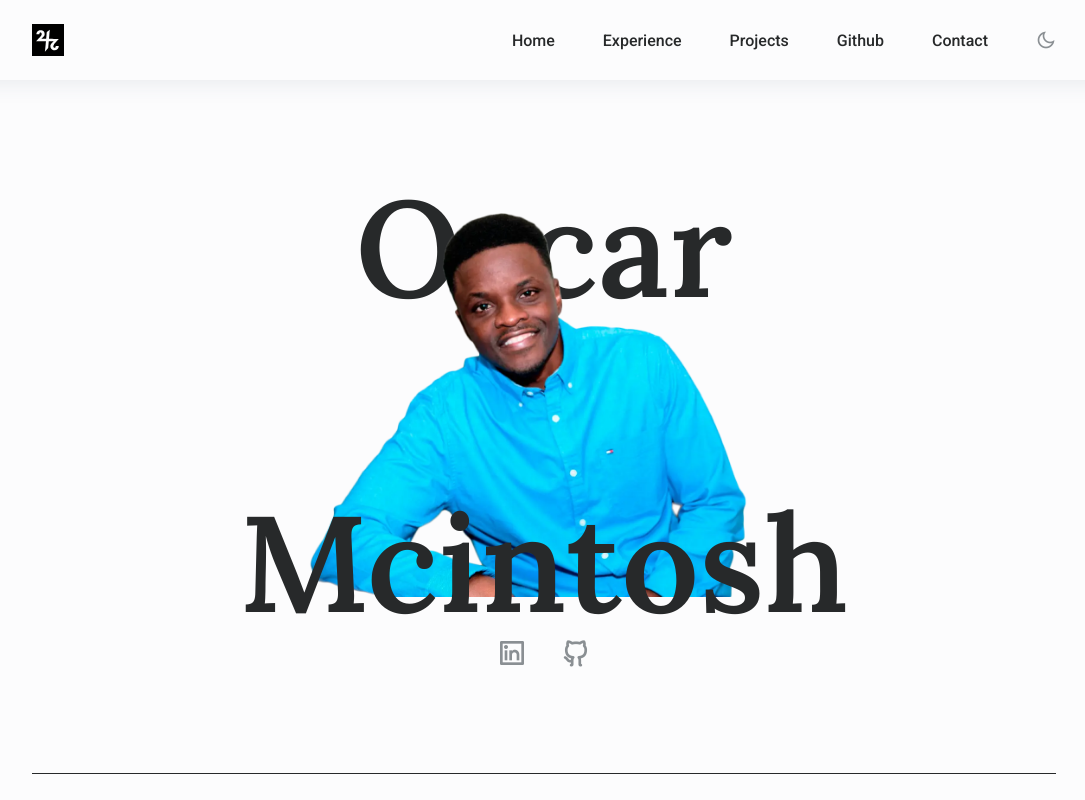
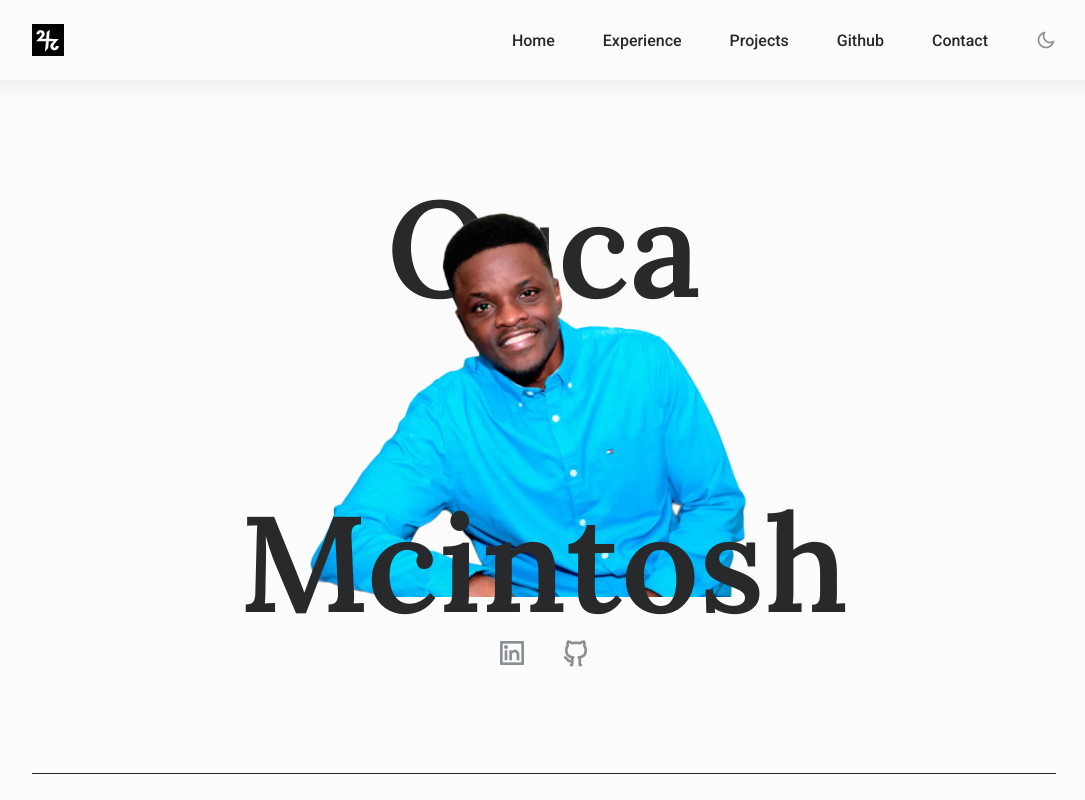
Before and after one commit to oscar-mcintosh/My_Portfolio, a Nuxt app: page / in a window 1280 px wide. Shown: the top 800 px of the page, without its empty margins (96-1181 px from the left). Built offline with nearby package versions, Linux system fonts and the light colour scheme.

Commit message:
UI Update

```diff
--- a/pages/index.vue
+++ b/pages/index.vue
@@ -5,7 +5,7 @@
                 <div class="home__data grid">
                     <h1 class="home__title">
                         <!-- Oscar McIntosh<br> -->
-                       <span class="home__title-1">Oscar</span> <span class="home__title-2">Mcintosh</span>
+                       <span class="home__title-1">Osca</span> <span class="home__title-2">Mcintosh</span>
                     </h1>
                     <div class="home__blob grid">
                         <div class="home__perfil">
```
